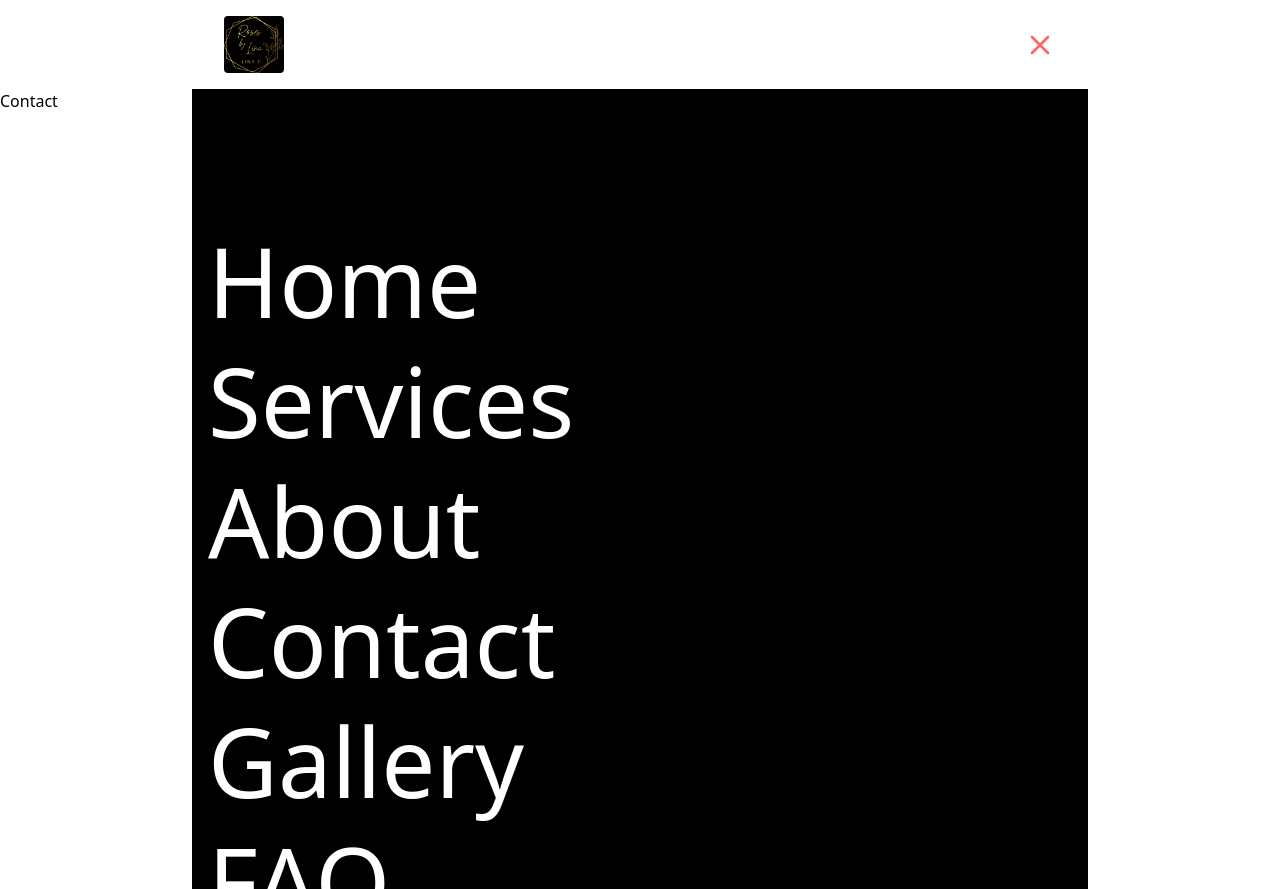
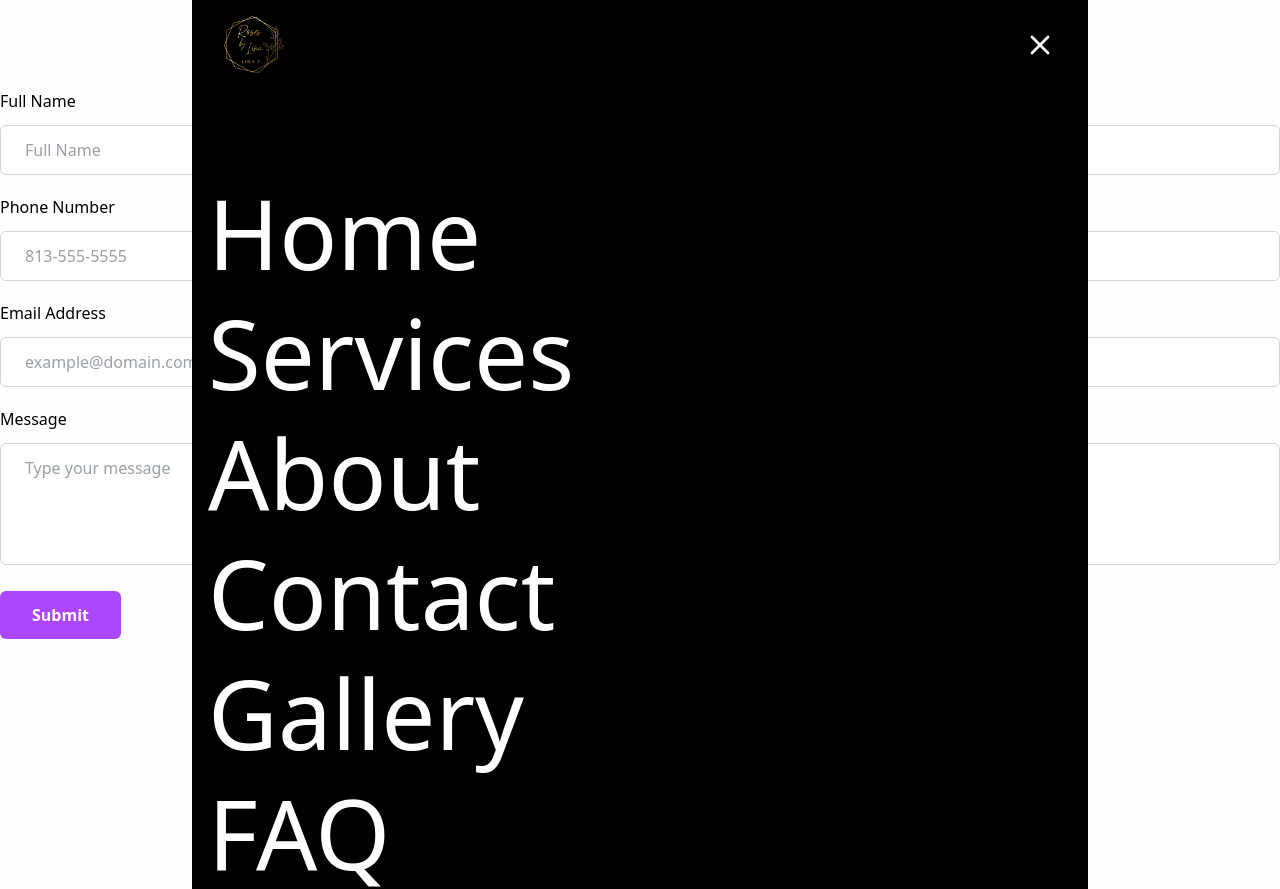
Before and after one commit to amarrero10/roses-by-lina, a Next.js app: page /contact-us in a window 1280 px wide. Both pictures are taken after a click on the button 1040 px from the left and 44 px from the top of the page. Built offline with nearby package versions, Linux system fonts and the light colour scheme.

Commit message:
Add logic for contact form submission

```diff
--- /dev/null
+++ b/app/api/email/route.ts
@@ -0,0 +1,50 @@
+import { type NextRequest, NextResponse } from "next/server";
+import nodemailer from "nodemailer";
+import Mail from "nodemailer/lib/mailer";
+
+export async function POST(request: NextRequest) {
+  const { email, name, phone, message } = await request.json();
+
+  const transport = nodemailer.createTransport({
+    service: "gmail",
+    /*
+      setting service as 'gmail' is same as providing these setings:
+      host: "smtp.gmail.com",
+      port: 465,
+      secure: true
+      If you want to use a different email provider other than gmail, you need to provide these manually.
+      Or you can go use these well known services and their settings at
+      https://github.com/nodemailer/nodemailer/blob/master/lib/well-known/services.json
+  */
+    auth: {
+      user: process.env.MY_EMAIL,
+      pass: process.env.MY_PASSWORD,
+    },
+  });
+
+  const mailOptions: Mail.Options = {
+    from: process.env.MY_EMAIL,
+    to: process.env.MY_EMAIL,
+    // cc: email, (uncomment this line if you want to send a copy to the sender)
+    subject: `Message from ${name} `,
+    text: message + "\n\n" + "Email: " + email + "\n\n" + "Phone: " + phone,
+  };
+
+  const sendMailPromise = () =>
+    new Promise<string>((resolve, reject) => {
+      transport.sendMail(mailOptions, function (err) {
+        if (!err) {
+          resolve("Email sent");
+        } else {
+          reject(err.message);
+        }
+      });
+    });
+
+  try {
+    await sendMailPromise();
+    return NextResponse.json({ message: "Email sent" });
+  } catch (err) {
+    return NextResponse.json({ error: err }, { status: 500 });
+  }
+}
--- a/app/contact-us/page.tsx
+++ b/app/contact-us/page.tsx
@@ -1,5 +1,77 @@
-function Contact() {
-  return <div>Contact</div>;
-}
+"use client";
+
+import { FC } from "react";
+import { useForm } from "react-hook-form";
+import { sendEmail } from "@/utils/send-email";
+
+export type FormData = {
+  name: string;
+  email: string;
+  message: string;
+  phone: number;
+};
+
+const Contact: FC = () => {
+  const { register, handleSubmit, reset } = useForm<FormData>();
+
+  function onSubmit(data: FormData) {
+    sendEmail(data);
+    reset();
+  }
+
+  return (
+    <form onSubmit={handleSubmit(onSubmit)}>
+      <div className="mb-5">
+        <label htmlFor="name" className="mb-3 block text-base font-medium text-black">
+          Full Name
+        </label>
+        <input
+          type="text"
+          placeholder="Full Name"
+          className="w-full rounded-md border border-gray-300 bg-white py-3 px-6 text-base font-medium text-gray-700 outline-none focus:border-purple-500 focus:shadow-md"
+          {...register("name", { required: true })}
+        />
+      </div>
+      <div className="mb-5">
+        <label htmlFor="phone" className="mb-3 block text-base font-medium text-black">
+          Phone Number
+        </label>
+        <input
+          type="tel"
+          placeholder="813-555-5555"
+          className="w-full rounded-md border border-gray-300 bg-white py-3 px-6 text-base font-medium text-gray-700 outline-none focus:border-purple-500 focus:shadow-md"
+          {...register("phone", { required: true })}
+        />
+      </div>
+      <div className="mb-5">
+        <label htmlFor="email" className="mb-3 block text-base font-medium text-black">
+          Email Address
+        </label>
+        <input
+          type="email"
+          placeholder="example@domain.com"
+          className="w-full rounded-md border border-gray-300 bg-white py-3 px-6 text-base font-medium text-gray-700 outline-none focus:border-purple-500 focus:shadow-md"
+          {...register("email", { required: true })}
+        />
+      </div>
+      <div className="mb-5">
+        <label htmlFor="message" className="mb-3 block text-base font-medium text-black">
+          Message
+        </label>
+        <textarea
+          rows={4}
+          placeholder="Type your message"
+          className="w-full resize-none rounded-md border border-gray-300 bg-white py-3 px-6 text-base font-medium text-gray-700 outline-none focus:border-purple-500 focus:shadow-md"
+          {...register("message", { required: true })}
+        ></textarea>
+      </div>
+      <div>
+        <button className="hover:shadow-form rounded-md bg-purple-500 py-3 px-8 text-base font-semibold text-white outline-none">
+          Submit
+        </button>
+      </div>
+    </form>
+  );
+};
 
 export default Contact;
--- a/app/globals.css
+++ b/app/globals.css
@@ -4,6 +4,7 @@ body {
   margin: 0;
   padding: 0;
   box-sizing: border-box;
+  background-color: #fefefe;
 }
 
 nav a {
--- a/components/layout/Navigation.tsx
+++ b/components/layout/Navigation.tsx
@@ -7,12 +7,13 @@ import { Menu, X } from "lucide-react";
 import { Instagram, Facebook } from "@deemlol/next-icons";
 import logo from "@/public/logo.jpg"; // adjust your logo path
 import TikTok from "../ui/TikTok";
+import Button from "../ui/Button";
 
 const Navigation = () => {
   const [isOpen, setIsOpen] = useState(false);
 
   return (
-    <nav className="relative w-[70%] mx-auto">
+    <nav className="relative w-[70%] mx-auto bg-black ">
       {/* Top bar */}
       <div className="flex items-center justify-between px-8 py-4">
         <div className="flex items-center gap-2">
@@ -22,7 +23,7 @@ const Navigation = () => {
         {/* Hamburger */}
         <button
           onClick={() => setIsOpen(!isOpen)}
-          className="text-red-400 hover:opacity-80 transition"
+          className="text-white hover:opacity-80 transition cursor-pointer "
         >
           {isOpen ? <X size={32} /> : <Menu size={32} />}
         </button>
@@ -34,7 +35,7 @@ const Navigation = () => {
           isOpen ? "max-h-screen opacity-100" : "max-h-0 opacity-0"
         }`}
       >
-        <div className="flex flex-col items-left px-4 py-36 space-y-6 text-8xl font-medium">
+        <div className="flex flex-col items-left px-4 py-24 space-y-6 text-8xl font-medium">
           <Link href="/" onClick={() => setIsOpen(false)}>
             Home
           </Link>
--- a/components/ui/Button.tsx
+++ b/components/ui/Button.tsx
@@ -0,0 +1,16 @@
+// Button.jsx
+import React from "react";
+
+const Button = ({ children, onClick, className = "", ...props }) => {
+  return (
+    <button
+      className={`px-4 py-2 rounded-md font-semibold text-white bg-blue-500 hover:bg-blue-600 focus:outline-none focus:ring-2 focus:ring-blue-500 focus:ring-opacity-50 ${className}`}
+      onClick={onClick}
+      {...props}
+    >
+      {children}
+    </button>
+  );
+};
+
+export default Button;
--- a/package.json
+++ b/package.json
@@ -10,10 +10,14 @@
   },
   "dependencies": {
     "@deemlol/next-icons": "^0.1.9",
+    "@gsap/react": "^2.1.2",
+    "@types/nodemailer": "^7.0.4",
     "lucide-react": "^0.556.0",
     "next": "16.0.7",
+    "nodemailer": "^7.0.11",
     "react": "19.2.0",
-    "react-dom": "19.2.0"
+    "react-dom": "19.2.0",
+    "react-hook-form": "^7.68.0"
   },
   "devDependencies": {
     "@tailwindcss/postcss": "^4",
--- /dev/null
+++ b/utils/send-email.ts
@@ -0,0 +1,17 @@
+import { FormData } from "@/app/contact-us/page";
+
+export function sendEmail(data: FormData) {
+  const apiEndpoint = "/api/email";
+
+  fetch(apiEndpoint, {
+    method: "POST",
+    body: JSON.stringify(data),
+  })
+    .then((res) => res.json())
+    .then((response) => {
+      alert(response.message);
+    })
+    .catch((err) => {
+      alert(err);
+    });
+}
```
Also changed, not shown: 1 other file (tests, documents, lock files or other folders).
